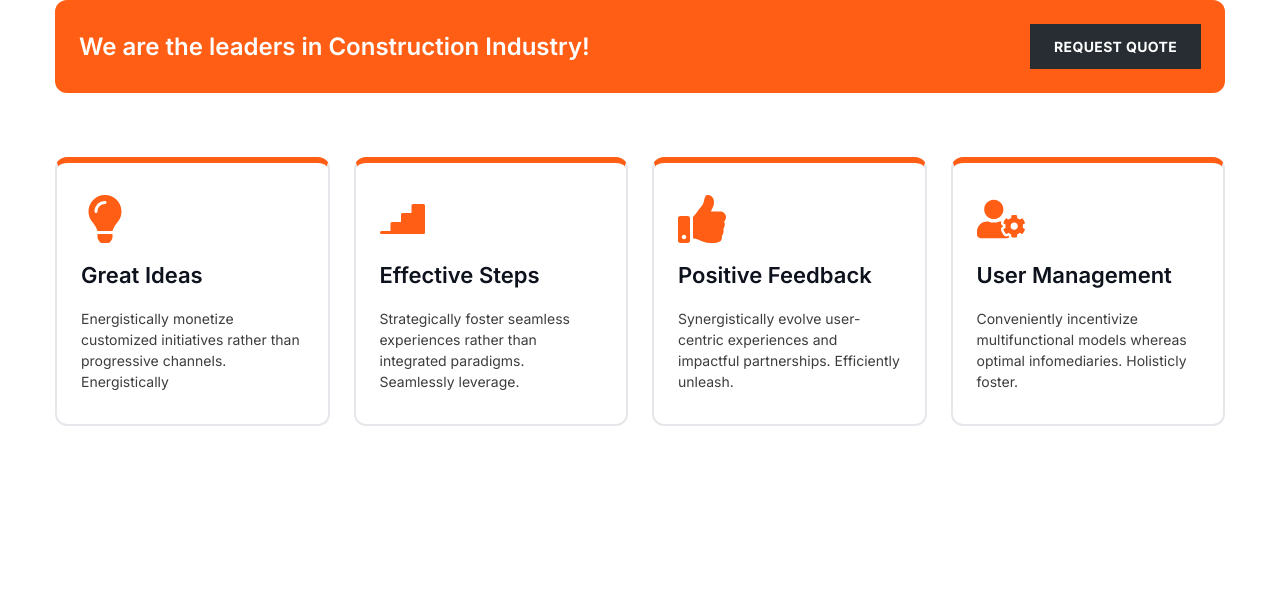
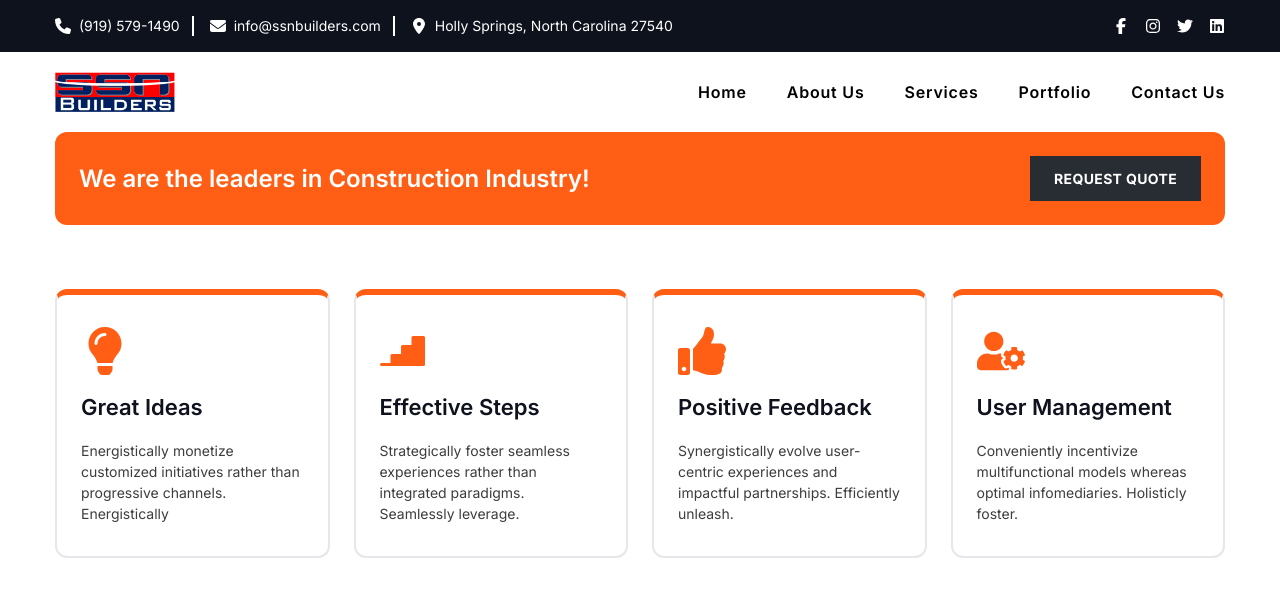
Before and after one commit to Krishna-Khadka/SSS_Construction_WebApp, a Next.js app: page / in a window 1280 px wide. Shown: the top 596 px of the page. Built offline with nearby package versions, Linux system fonts and the light colour scheme.

Commit message:
navbar and top nav created

```diff
--- a/src/app/layout.tsx
+++ b/src/app/layout.tsx
@@ -1,6 +1,8 @@
 import type { Metadata } from "next";
 import { Inter } from "next/font/google";
 import "./globals.css";
+import TopNavbar from "@/components/navbar/TopNavbar";
+import Navbar from "@/components/navbar/Navbar";
 
 const inter = Inter({ subsets: ["latin"] });
 
@@ -16,7 +18,11 @@ export default function RootLayout({
 }>) {
   return (
     <html lang="en">
-      <body className={inter.className}>{children}</body>
+      <body className={inter.className}>
+        <TopNavbar />
+        <Navbar />
+        {children}
+        </body>
     </html>
   );
 }
--- a/src/app/page.tsx
+++ b/src/app/page.tsx
@@ -1,4 +1,5 @@
-import Card from "@/components/cards/Card";
+import MottoCard from "@/components/mottoCard/MottoCard";
+
 
 export default function Home() {
   return (
@@ -19,7 +20,7 @@ export default function Home() {
           </div>
         </div>
         <div className="py-16">
-          <Card />
+          <MottoCard />
         </div>
       </div>
     </>
--- a/src/components/cards/CardLayout.tsx
+++ b/src/components/mottoCard/MottoCardLayout.tsx
@@ -1,13 +1,13 @@
 import React from "react";
 import { IconType } from "react-icons";
 
-interface CardInfo {
+interface MottoCardInfo {
   icon: IconType;
   title: string;
   description: string;
 }
 
-const CardLayout = ({ icon: Icon, title, description }: CardInfo) => {
+const MottoCardLayout = ({ icon: Icon, title, description }: MottoCardInfo) => {
   return (
     <div className="border-2 border-t-[6px] border-t-[#FF5E14] py-8 px-6 rounded-xl">
       <div>
@@ -23,4 +23,4 @@ const CardLayout = ({ icon: Icon, title, description }: CardInfo) => {
   );
 };
 
-export default CardLayout;
+export default MottoCardLayout;
--- /dev/null
+++ b/src/components/navbar/Navbar.tsx
@@ -0,0 +1,210 @@
+"use client";
+
+import Image from "next/image";
+import React, { useEffect, useState } from "react";
+import Logo from "../../../public/logo.png";
+import Link from "next/link";
+import { AiOutlineMenu, AiOutlineClose } from "react-icons/ai";
+
+import {
+  FaEnvelope,
+  FaLocationDot,
+  FaPhoneVolume,
+  FaFacebook,
+  FaInstagram,
+  FaTwitter,
+  FaLinkedin,
+} from "react-icons/fa6";
+
+export default function Navbar() {
+  const [menuOpen, setMenuOpen] = useState(false);
+
+  const handleNav = () => {
+    setMenuOpen(!menuOpen);
+  };
+
+
+  useEffect(() => {
+    if (menuOpen) {
+      document.body.classList.add("overflow-hidden");
+    } else {
+      document.body.classList.remove("overflow-hidden");
+    }
+    return () => document.body.classList.remove("overflow-hidden");
+  }, [menuOpen]);
+
+  return (
+    <nav className="w-full h-20 shadow-x">
+      <div className="container mx-auto">
+        <div className="flex justify-between items-center h-20 w-full">
+          <Link href="/">
+            <Image
+              src={Logo}
+              alt="Logo"
+              width="120"
+              height="115"
+              className="cursor-pointer"
+              priority
+            />
+          </Link>
+          <div className="hidden sm:flex">
+            <ul className="hidden sm:flex items-center">
+              <Link href="/">
+                <li className="ml-10 tracking-wider capitalize font-semibold hover:border-b hover:border-main-color hover:pb-2 text-md text-secColor hover:text-main-color duration-300 transition-all">
+                  Home
+                </li>
+              </Link>
+
+              <Link href="#">
+                <div className="ml-10 tracking-wider capitalize font-semibold hover:border-b hover:border-main-color hover:pb-2 text-md text-secColor hover:text-main-color duration-300 transition-all">
+                  About Us
+                </div>
+              </Link>
+
+              <Link href="#">
+                <div className="ml-10 tracking-wider capitalize font-semibold hover:border-b hover:border-main-color hover:pb-2 text-md text-secColor hover:text-main-color duration-300 transition-all">
+                  Services
+                </div>
+              </Link>
+
+              <Link href="#">
+                <div className="ml-10 tracking-wider capitalize font-semibold hover:border-b hover:border-main-color hover:pb-2 text-md text-secColor hover:text-main-color duration-300 transition-all">
+                  Portfolio
+                </div>
+              </Link>
+
+              <Link href="#">
+                <li className="ml-10 tracking-wider capitalize font-semibold hover:border-b hover:border-main-color hover:pb-2 text-md text-secColor hover:text-main-color duration-300 transition-all">
+                  Contact Us
+                </li>
+              </Link>
+            </ul>
+          </div>
+          <div onClick={handleNav} className="sm:hidden cursor-pointer pl-24">
+            <AiOutlineMenu size={25} />
+          </div>
+        </div>
+      </div>
+      <div
+        className={`fixed top-0 w-[85%]  sm:hidden h-screen bg-gray-900 p-10 z-50 ease-in duration-500 ${
+          menuOpen ? "left-0" : "left-[-100%]"
+        }`}
+        style={{ overflowY: "auto", maxHeight: "100vh" }}
+      >
+        <div className="flex w-full items-center justify-end">
+          {/* <Link href="/navbar">
+            <Image
+              src={Logo}
+              alt="Logo"
+              width="80"
+              height="75"
+              className="cursor-pointer"
+              priority
+            />
+          </Link> */}
+          <div onClick={handleNav} className="cursor-pointer">
+            <AiOutlineClose size={25} className="text-white" />
+          </div>
+        </div>
+
+        {/* mobile nav navigation links */}
+        <div className="flex flex-col">
+          <ul>
+            <Link href="/">
+              <li
+                onClick={() => setMenuOpen(false)}
+                className="py-4 tracking-wider cursor-pointer text-xl uppercase border-b border-gray-500 mt-2 font-normal text-white"
+              >
+                Home
+              </li>
+            </Link>
+
+            <Link href="#">
+              <li
+                onClick={() => setMenuOpen(false)}
+                className="py-4 cursor-pointer text-xl uppercase border-b border-gray-500 mt-2 font-normal text-white"
+              >
+                About Us
+              </li>
+            </Link>
+
+            <Link href="#">
+              <li
+                onClick={() => setMenuOpen(false)}
+                className="py-4 cursor-pointer text-xl uppercase border-b border-gray-500 mt-2 font-normal text-white"
+              >
+                Services
+              </li>
+            </Link>
+
+            <Link href="#">
+              <li
+                onClick={() => setMenuOpen(false)}
+                className="py-4 cursor-pointer text-xl uppercase border-b border-gray-500 mt-2 font-normal text-white"
+              >
+                Portfolio
+              </li>
+            </Link>
+
+            <Link href="/contact">
+              <li
+                onClick={() => setMenuOpen(false)}
+                className="py-4 cursor-pointer text-xl uppercase border-b border-gray-500 mt-2 font-normal text-white"
+              >
+                Contact
+              </li>
+            </Link>
+          </ul>
+        </div>
+
+        {/* mobile nav contact details */}
+        <div className="flex flex-col mt-8 border-b border-gray-500 pb-4">
+          <div className="flex items-center gap-4">
+            <span className="icon-bg">
+              <FaEnvelope size={18} className="cursor-pointer text-white" />
+            </span>
+            <Link href="#">
+              <h3 className="text-lg font-normal tracking-wider text-white">
+                info@ssnbuilders.com
+              </h3>
+            </Link>
+          </div>
+          <div className="flex items-center gap-4 py-4">
+            <span className="icon-bg">
+              <FaPhoneVolume size={18} className="cursor-pointer text-white" />
+            </span>
+            <Link href="/">
+              <h3 className="text-lg font-normal tracking-wider text-white">
+                (919) 579-1490
+              </h3>
+            </Link>
+          </div>
+          <div className="flex items-center gap-4">
+            <div className="icon-bg">
+              <FaLocationDot size={18} className="cursor-pointer text-white" />
+            </div>
+            <h3 className="text-lg font-normal tracking-wider text-white">
+              Holly Springs, North Carolina 27540
+            </h3>
+          </div>
+        </div>
+
+        {/* mobile nav social links */}
+        <div className="flex flex-row items-center mt-8 gap-4 pb-4">
+          <span className="icon-bg">
+            <FaFacebook size={18} className="cursor-pointer text-white" />
+          </span>
+          <span className="icon-bg">
+            <FaInstagram size={18} className="cursor-pointer text-white" />
+          </span>
+          <span className="icon-bg">
+            <FaTwitter size={18} className="cursor-pointer text-white" />
+          </span>
+          <span className="icon-bg">
+            <FaLinkedin size={18} className="cursor-pointer text-white" />
+          </span>
+        </div>
+      </div>
+    </nav>
+  );
+}
--- /dev/null
+++ b/src/components/navbar/TopNavbar.tsx
@@ -0,0 +1,57 @@
+import Link from "next/link";
+import {
+  FaFacebookF,
+  FaTwitter,
+  FaInstagram,
+  FaLinkedin,
+  FaPhone,
+  FaEnvelope,
+  FaLocationDot,
+} from "react-icons/fa6";
+
+const TopNavbar = () => {
+  return (
+    <div className="bg-[#0E121D] text-white py-4 hidden sm:hidden md:block">
+      <div className="container mx-auto px-4">
+        <div className="flex flex-wrap items-center justify-between">
+          <div className="flex-1 flex items-center space-x-4">
+            <div className="flex items-center space-x-2 border-r-2 border-white pr-3">
+              <FaPhone />
+              <Link href="#" className="text-sm">
+                (919) 579-1490
+              </Link>
+            </div>
+            <div className="flex items-center space-x-2 border-r-2 border-white pr-3">
+              <FaEnvelope />
+              <Link href="#" className="text-sm">
+                info@ssnbuilders.com
+              </Link>
+            </div>
+            <div className="flex items-center space-x-2">
+              <FaLocationDot />
+              <span className="text-sm">
+                Holly Springs, North Carolina 27540
+              </span>
+            </div>
+          </div>
+          <div className="flex space-x-4">
+            <Link href="#">
+              <FaFacebookF />
+            </Link>
+            <Link href="#">
+              <FaInstagram />
+            </Link>
+            <Link href="#">
+              <FaTwitter />
+            </Link>
+            <Link href="#">
+              <FaLinkedin />
+            </Link>
+          </div>
+        </div>
+      </div>
+    </div>
+  );
+};
+
+export default TopNavbar;
--- /dev/null
+++ b/src/components/quota/QuotaForm.tsx
@@ -0,0 +1,9 @@
+import React from 'react'
+
+const QuotaForm = () => {
+  return (
+    <div>QuotaForm</div>
+  )
+}
+
+export default QuotaForm
--- /dev/null
+++ b/src/components/quota/QuotaInfo.tsx
@@ -0,0 +1,9 @@
+import React from 'react'
+
+const QuotaInfo = () => {
+  return (
+    <div className=''>QuotaInfo</div>
+  )
+}
+
+export default QuotaInfo
--- a/tailwind.config.ts
+++ b/tailwind.config.ts
@@ -8,6 +8,10 @@ const config: Config = {
   ],
   theme: {
     extend: {
+      colors: {
+        "main-color": "#FF0000",
+        "secondary=color": "#002060"
+      },
       backgroundImage: {
         "gradient-radial": "radial-gradient(var(--tw-gradient-stops))",
         "gradient-conic":
```
Also changed, not shown: src/components/mottoCard/MottoCard.tsx (renamed from src/components/cards/Card.tsx, +6 -6 lines), public/logo.png (added).
